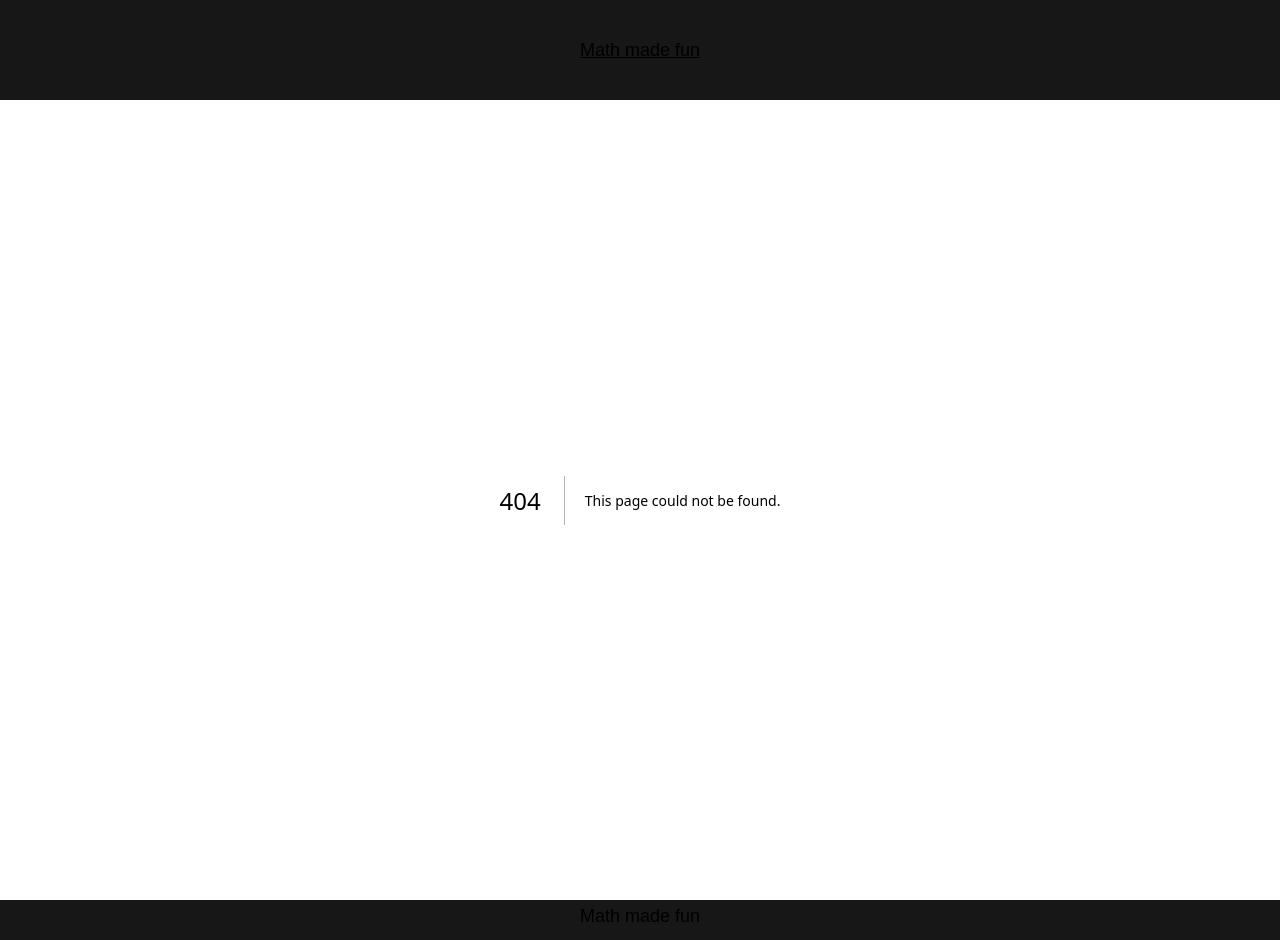
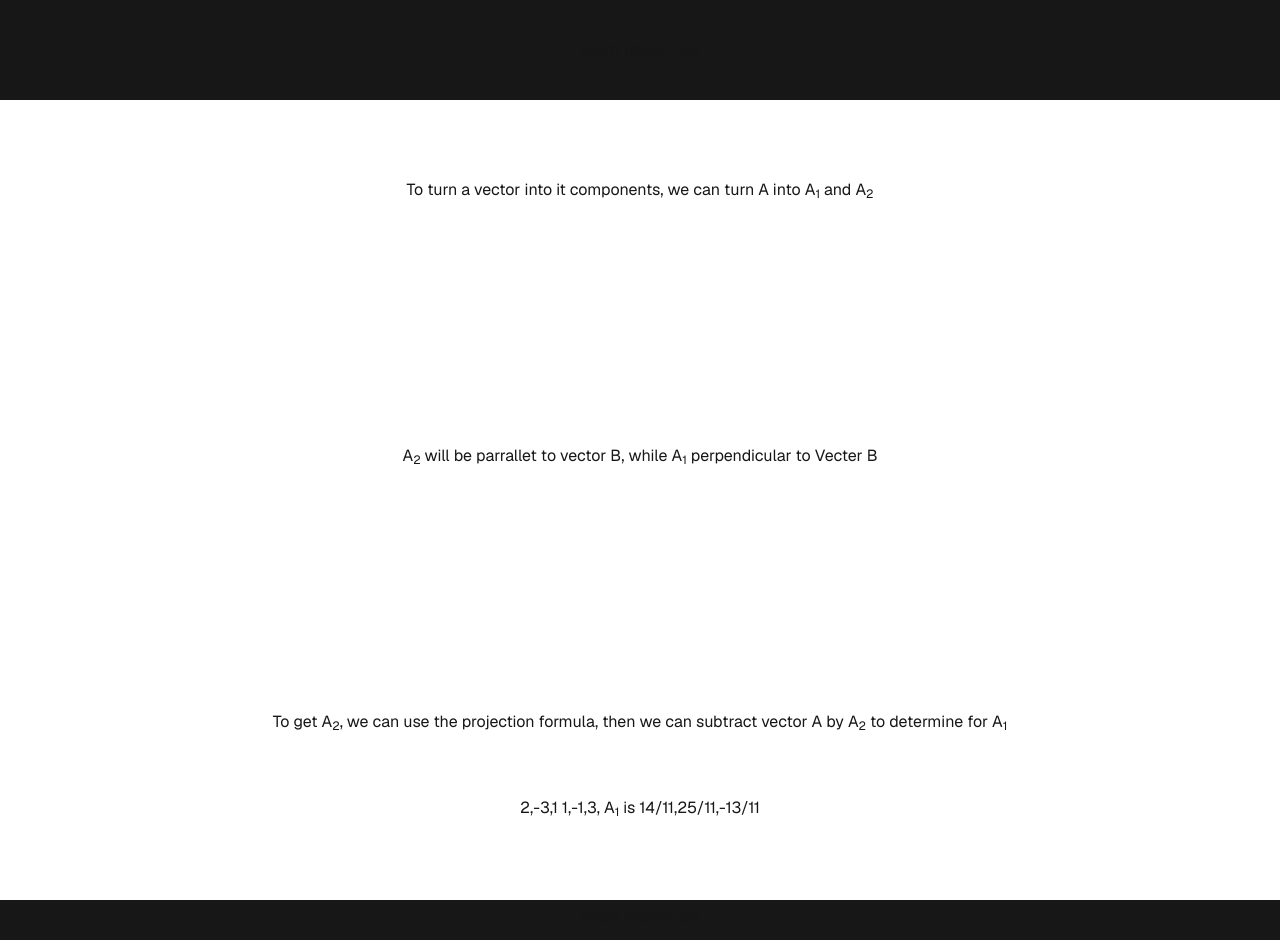
Before and after one commit to RisingSatalite/math-made-fun, a Next.js app: page /advance/vector/decompose in a window 1280 px wide. Before the commit this address had no page. Shown: the top 940 px of the page. Built offline with nearby package versions, Linux system fonts and the light colour scheme.

Commit message:
various changes to vector section

```diff
--- /dev/null
+++ b/src/app/advance/vector/decompose/page.js
@@ -0,0 +1,10 @@
+export default function Decompose() {
+  return (
+    <div className="grid grid-rows-[20px_1fr_20px] items-center justify-items-center min-h-screen p-8 pb-20 gap-16 sm:p-20 font-[family-name:var(--font-geist-sans)]">
+      <p>To turn a vector into it components, we can turn A into A<sub>1</sub> and A<sub>2</sub></p>
+      <p>A<sub>2</sub> will be parrallet to vector B, while A<sub>1</sub> perpendicular to Vecter B</p>
+      <p>To get A<sub>2</sub>, we can use the projection formula, then we can subtract vector A by A<sub>2</sub> to determine for A<sub>1</sub></p>
+      <p>2,-3,1 1,-1,3, A<sub>1</sub> is 14/11,25/11,-13/11</p>
+    </div>
+  );
+}
--- /dev/null
+++ b/src/app/advance/vector/dot product/page.js
@@ -0,0 +1,7 @@
+export default function DotProduct() {
+  return (
+    <div className="grid grid-rows-[20px_1fr_20px] items-center justify-items-center min-h-screen p-8 pb-20 gap-16 sm:p-20 font-[family-name:var(--font-geist-sans)]">
+      <p></p>
+    </div>
+  );
+}
--- /dev/null
+++ b/src/app/advance/vector/magnitude/page.js
@@ -0,0 +1,8 @@
+export default function Magnitude() {
+  return (
+    <div className="grid grid-rows-[20px_1fr_20px] items-center justify-items-center min-h-screen p-8 pb-20 gap-16 sm:p-20 font-[family-name:var(--font-geist-sans)]">
+      <p>To determine a vector magnitude, square it part and get the sqaure root.</p>
+      <p>Magnitude of Vector 1,2,4 is 12,22, 42, 1,4,16 = 21</p>
+    </div>
+  );
+}
--- a/src/app/advance/vector/page.js
+++ b/src/app/advance/vector/page.js
@@ -1,11 +1,11 @@
 export default function Vectors() {
   return (
     <div className="grid grid-rows-[20px_1fr_20px] items-center justify-items-center min-h-screen p-8 pb-20 gap-16 sm:p-20 font-[family-name:var(--font-geist-sans)]">
-      <p>A Vectors is a physical quantity that possesses an inherit "magnitude" and "direction"</p>
+      <p>A Vectors is a physical quantity that possesses an inherit &quot;magnitude&quot; and &quot;direction&quot;</p>
       <p>Vectors do not care about directions</p>
       <p>Insert example with multiple arrows poiting in sma edirection</p>
       <p>While all of these vetocr are at different locations, they are the same vector, because the same magnitude and direction</p>
-      <p>If you move a veoctr it is still the same vector</p>
+      <p>If you move a vevtor it is still the same vector</p>
       <p>But rotation, scaling and fliping all change magnitidut and or direction and therfore make a new vector</p>
       <p>For smiplicity and standarisation, we draw the vecotr starting from the origin, so taht we do not care about location.</p>
       <p>Now that we are drawing the vector from the origin, 1 unique vector connect to every points, which mean that every vector has a corrosponding point</p>
--- a/src/app/advance/vector/projections/page.js
+++ b/src/app/advance/vector/projections/page.js
@@ -3,8 +3,9 @@ export default function Projections() {
     <div className="grid grid-rows-[20px_1fr_20px] items-center justify-items-center min-h-screen p-8 pb-20 gap-16 sm:p-20 font-[family-name:var(--font-geist-sans)]">
       <p>To check for variance, of which vector is most important to a main vecotr made of multiple vectors</p>
       <p>To project Vector B onto Vector A, use the below formula</p>
-      <p>proj<sub>A</sub>B = ((B * A)/A mag) * A</p>
+      <p>proj<sub>A</sub>B = ((B * A)/|| A ||) * A</p>
       <p>Use the dot point of B and A, divid by A magnitude, and then multiply that by Vector A to get the Vector</p>
+      <p>This mean that the final answer is a vector, because we multiple vector by B by the dot product divded by magnitude of B</p>
     </div>
   );
 }
```
